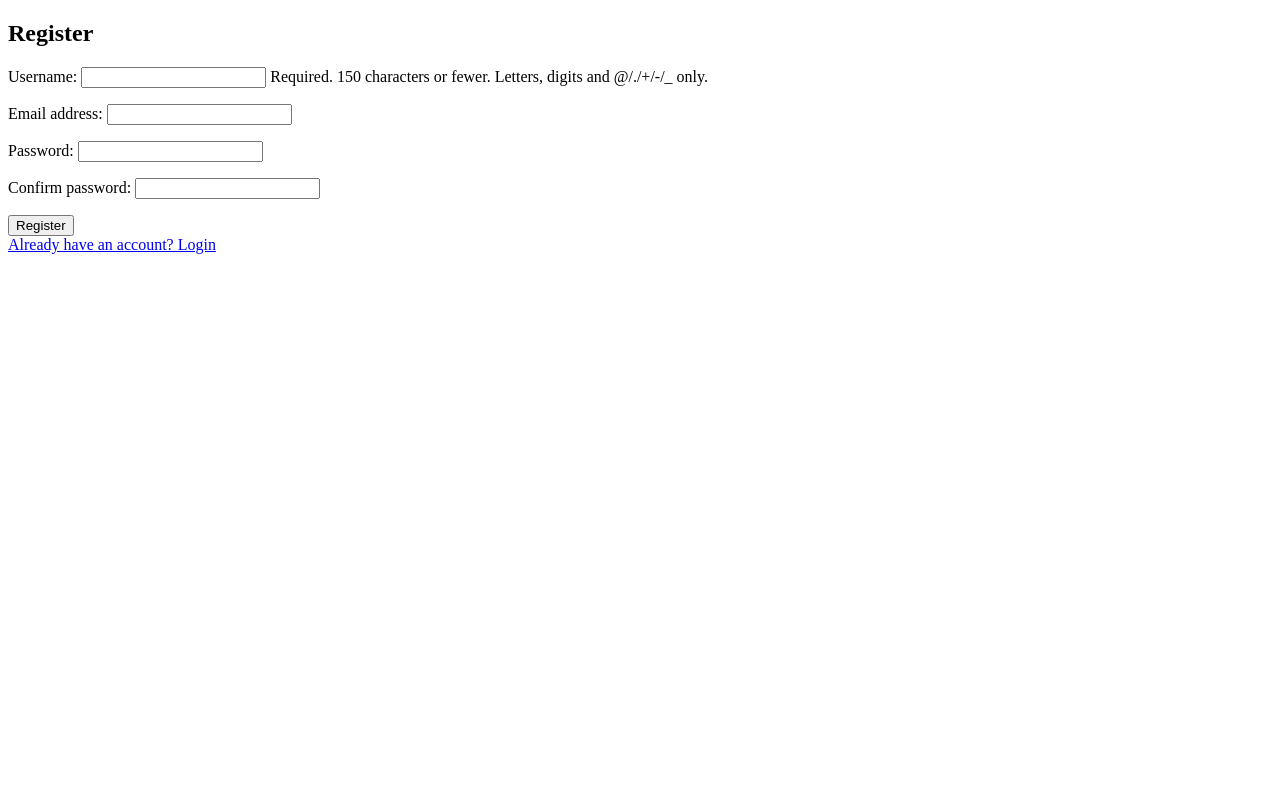
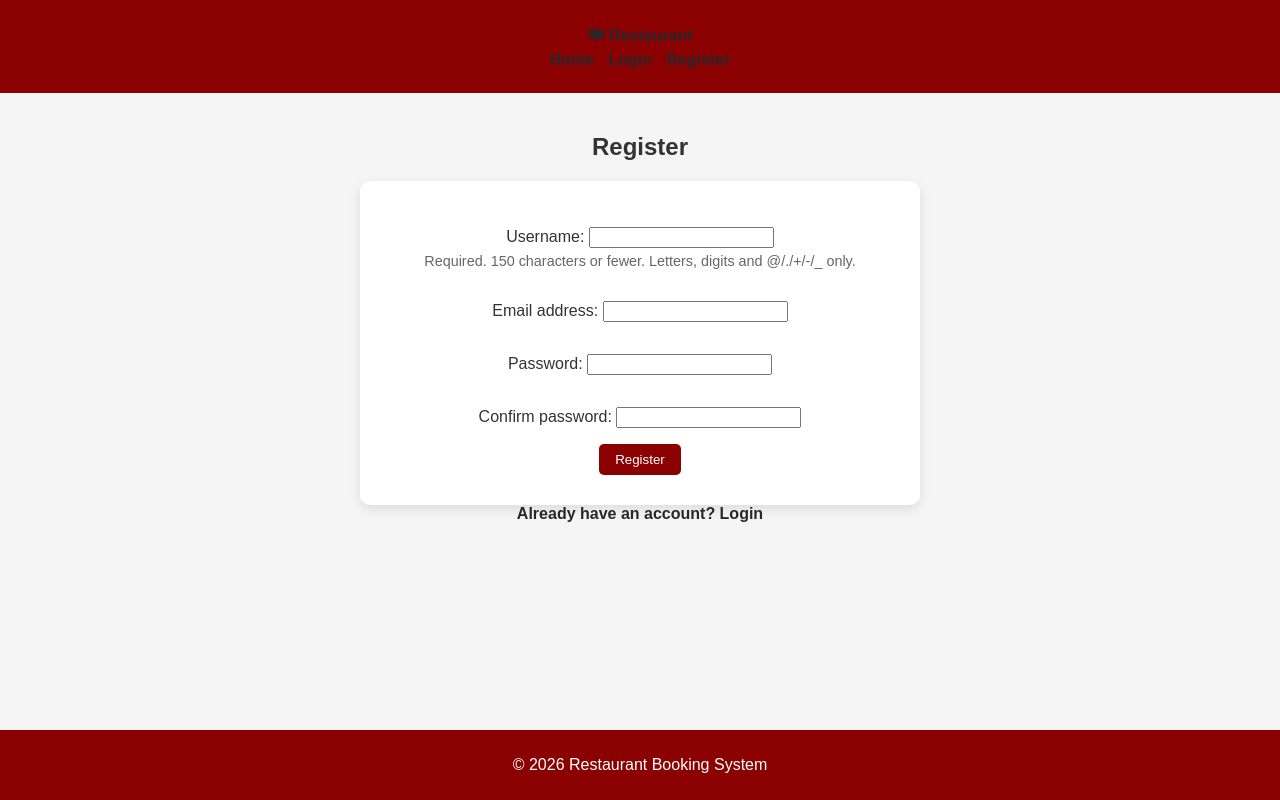
Before and after one commit to Clarkey164/milestone-project-3, a Django app: page /register/ in a window 1280 px wide. Run offline with Django 5.2, Linux system fonts and the light colour scheme.

Commit message:
basic styles added to all pages

```diff
--- /dev/null
+++ b/bookings/static/bookings/css/style.css
@@ -0,0 +1,80 @@
+body {
+    display: flex;
+    flex-direction: column;
+    min-height: 100vh;
+    font-family: Arial, sans-serif;
+    background-color: #f5f5f5;
+    color: #333;
+    margin: 0;
+    padding: 0;
+}
+
+main {
+    flex: 1;
+    width: 90%;
+    max-width: 1200px;
+    margin: auto;
+    padding: 20px;
+    text-align: center;
+}
+
+form {
+    display: flex;
+    flex-direction: column;
+    width: 500px;
+    margin: auto;
+    padding: 30px;
+    background: white;
+    border-radius: 10px;
+    box-shadow: 0 4px 12px rgba(0,0,0,0.1);
+    align-items: center;
+}
+
+.helptext {
+    display: block;
+    font-size: 0.9em;
+    color: #666;
+    margin-top: 5px;
+}
+
+#account {
+    padding: 100px;
+}
+
+header {
+    background: #8B0000;
+    color: white;
+    padding: 1.5rem;
+    text-align: center;
+}
+
+footer {
+    background: #8B0000;
+    color: white;
+    text-align: center;
+    padding: 10px;
+}
+
+a {
+    color: #28282B;
+    text-decoration: none;
+    margin: 0 5px;
+    font-weight: 900;
+}
+
+a:hover {
+    text-decoration: underline;
+}
+
+button {
+    background-color: #8B0000;
+    color: white;
+    padding: 0.5rem 1rem;
+    border: none;
+    border-radius: 5px;
+    cursor: pointer;
+}
+
+button:hover {
+    background-color: #28282B;
+}
--- /dev/null
+++ b/bookings/templates/bookings/base.html
@@ -0,0 +1,61 @@
+{% load static %}
+<!DOCTYPE html>
+<html lang="en">
+<head>
+    <meta charset="UTF-8">
+    <title>{% block title %}Restaurant Booking{% endblock %}</title>
+
+    <!-- Main CSS -->
+    <link rel="stylesheet" href="{% static 'bookings/css/style.css' %}">
+</head>
+
+<body>
+    <header>
+    <!-- Navigation -->
+    <nav class="navbar">
+        <div class="nav-container">
+
+            <div class="logo">
+                <a href="{% url 'home' %}">🍽 Restaurant</a>
+            </div>
+
+            <div class="nav-links">
+                {% if user.is_authenticated %}
+
+                    <span class="welcome">
+                        Welcome, {{ user.username }}
+
+                        <form method="post" action="{% url 'logout' %}">
+                        {% csrf_token %}
+                        <button type="submit">Logout</button>
+                        </form>
+                    </span>
+
+                    <a href="{% url 'reservation_list' %}">My Reservations</a>
+                    <a href="{% url 'book_table' %}">Book Table</a>
+
+                {% else %}
+
+                    <a href="{% url 'home' %}">Home</a>
+                    <a href="{% url 'login' %}">Login</a>
+                    <a href="{% url 'register' %}">Register</a>
+
+                {% endif %}
+            </div>
+
+        </div>
+    </nav>
+    </header>
+
+    <main>
+        {% block content %}
+        {% endblock %}
+    </main>
+
+    <!-- Footer -->
+    <footer class="footer">
+        <p>© {% now "Y" %} Restaurant Booking System</p>
+    </footer>
+
+</body>
+</html>
--- a/bookings/templates/bookings/register.html
+++ b/bookings/templates/bookings/register.html
@@ -1,4 +1,10 @@
+{% extends 'bookings/base.html' %}
+
+{% load static %}
+
 <!DOCTYPE html>
+
+{% block content%}
 
 <h2>Register</h2>
 <form method="post">
@@ -6,4 +12,7 @@
   {{ form.as_p }}
   <button type="submit">Register</button>
 </form>
-<a href="{% url 'login' %}">Already have an account? Login</a>
+
+<a href="{% url 'login' %}" id="account">Already have an account? Login</a>
+
+{% endblock %}
--- a/bookings/templates/bookings/reservation_confirm_delete.html
+++ b/bookings/templates/bookings/reservation_confirm_delete.html
@@ -1,5 +1,10 @@
+{% extends 'bookings/base.html' %}
+
+{% load static %}
+
 <!DOCTYPE html>
 
+{% block content %}
 <h2>Are you sure you want to delete this reservation?</h2>
 
 <p>{{ reservation }}</p>
@@ -10,3 +15,4 @@
 </form>
 
 <a href="{% url 'reservation_list' %}">Cancel</a>
+{% endblock %}
--- a/bookings/urls.py
+++ b/bookings/urls.py
@@ -26,5 +26,5 @@ urlpatterns = [
          auth_views.LoginView.as_view(template_name='bookings/login.html'),
          name='login'),
     path('logout/',
-         auth_views.LogoutView.as_view(next_page='login'), name='logout'),
+         auth_views.LogoutView.as_view(next_page='home'), name='logout'),
 ]
--- a/my_project/settings.py
+++ b/my_project/settings.py
@@ -139,3 +139,4 @@ USE_TZ = True
 STATIC_URL = 'static/'
 
 LOGIN_REDIRECT_URL = '/reservations/'
+LOGOUT_REDIRECT_URL = 'home/'
```
Also changed, not shown: bookings/templates/bookings/book_table.html (+8 -0 lines), bookings/templates/bookings/home.html (+8 -1 lines), bookings/templates/bookings/login.html (+8 -0 lines), bookings/templates/bookings/reservation_detail.html (+7 -0 lines), bookings/templates/bookings/reservation_list.html (+6 -1 lines), bookings/templates/bookings/reservation_success.html (+6 -1 lines), templates/base.html (deleted).
